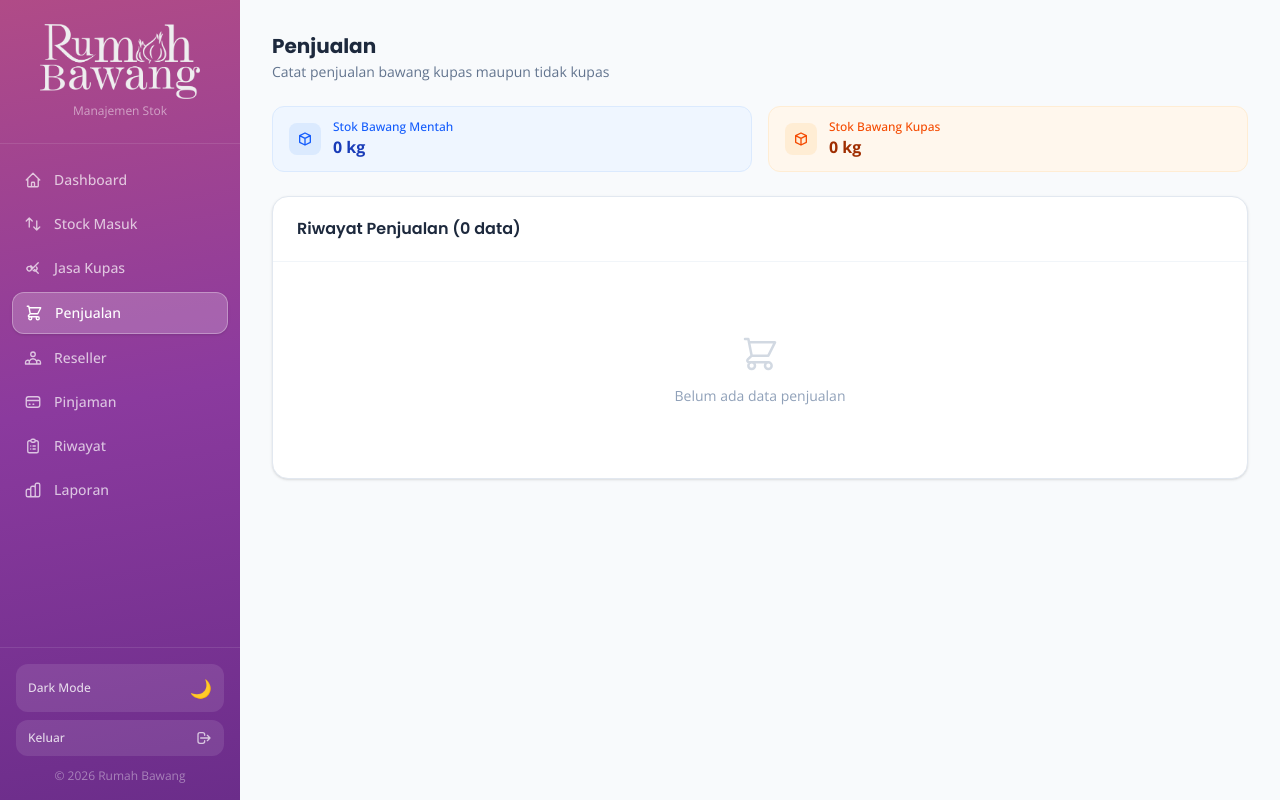
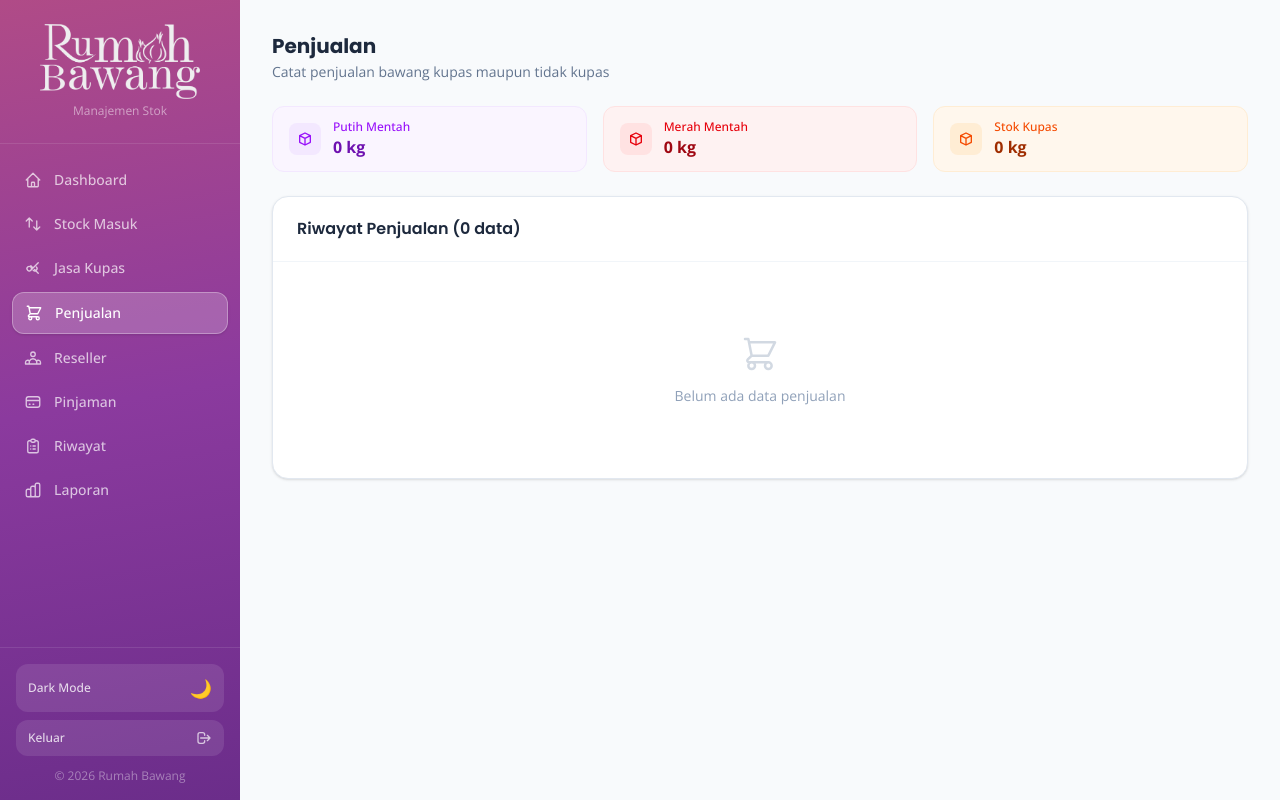
Before and after one commit to gilangventuro/posbawang, a Next.js app: page /penjualan in a window 1280 px wide. Built offline with nearby package versions, Linux system fonts and the light colour scheme.

Commit message:
update 9

```diff
--- a/app/penjualan/page.tsx
+++ b/app/penjualan/page.tsx
@@ -5,26 +5,29 @@ import PageHeader from '@/components/PageHeader'
 import FormCard from '@/components/FormCard'
 import { tambahPenjualan, getData, hapusPenjualan } from '@/lib/store'
 import { formatRupiah, formatTanggal, formatKg, getTodayISO } from '@/lib/utils'
-import { Penjualan, JenisBawang } from '@/lib/types'
+import { Penjualan, JenisBawang, JenisItem } from '@/lib/types'
 import { useRole } from '@/lib/auth'
 
 export default function PenjualanPage() {
   const [list, setList] = useState<Penjualan[]>([])
-  const [form, setForm] = useState({ tanggal: getTodayISO(), jenis: 'tidak_kupas' as JenisBawang, berat_kg: '', harga_jual_per_kg: '', catatan: '' })
+  const [form, setForm] = useState({ tanggal: getTodayISO(), jenis_item: 'bawang_putih' as JenisItem, jenis: 'tidak_kupas' as JenisBawang, berat_kg: '', harga_jual_per_kg: '', catatan: '' })
   const [success, setSuccess] = useState(false)
-  const [stok, setStok] = useState({ mentah: 0, kupas: 0 })
+  const [stok, setStok] = useState({ putihMentah: 0, merahMentah: 0, kupas: 0 })
 
   const { isAdmin } = useRole()
 
   const loadData = () => {
     const data = getData()
     setList([...data.penjualan].reverse())
-    const totalBeli = data.stockMasuk.reduce((s, i) => s + i.berat_kg, 0)
+    const totalBeliPutih = data.stockMasuk.filter(i => i.jenis_item === 'bawang_putih').reduce((s, i) => s + i.berat_kg, 0)
+    const totalBeliMerah = data.stockMasuk.filter(i => i.jenis_item === 'bawang_merah').reduce((s, i) => s + i.berat_kg, 0)
     const totalKupas = data.jasaKupas.reduce((s, i) => s + i.berat_kg, 0)
-    const totalJualMentah = data.penjualan.filter(i => i.jenis === 'tidak_kupas').reduce((s, i) => s + i.berat_kg, 0)
+    const totalJualPutihMentah = data.penjualan.filter(i => i.jenis_item === 'bawang_putih' && i.jenis === 'tidak_kupas').reduce((s, i) => s + i.berat_kg, 0)
+    const totalJualMerahMentah = data.penjualan.filter(i => i.jenis_item === 'bawang_merah' && i.jenis === 'tidak_kupas').reduce((s, i) => s + i.berat_kg, 0)
     const totalJualKupas = data.penjualan.filter(i => i.jenis === 'kupas').reduce((s, i) => s + i.berat_kg, 0)
     setStok({
-      mentah: Math.max(0, totalBeli - totalKupas - totalJualMentah),
+      putihMentah: Math.max(0, totalBeliPutih - totalKupas - totalJualPutihMentah),
+      merahMentah: Math.max(0, totalBeliMerah - totalJualMerahMentah),
       kupas: Math.max(0, totalKupas - totalJualKupas),
     })
   }
@@ -38,13 +41,14 @@ export default function PenjualanPage() {
     if (!form.berat_kg || !form.harga_jual_per_kg) return
     tambahPenjualan({
       tanggal: form.tanggal,
+      jenis_item: form.jenis_item,
       jenis: form.jenis,
       berat_kg: parseFloat(form.berat_kg),
       harga_jual_per_kg: parseFloat(form.harga_jual_per_kg),
       total_harga: totalHarga,
       catatan: form.catatan,
     })
-    setForm({ tanggal: getTodayISO(), jenis: 'tidak_kupas', berat_kg: '', harga_jual_per_kg: '', catatan: '' })
+    setForm({ tanggal: getTodayISO(), jenis_item: form.jenis_item, jenis: 'tidak_kupas', berat_kg: '', harga_jual_per_kg: '', catatan: '' })
     setSuccess(true)
     setTimeout(() => setSuccess(false), 3000)
     loadData()
@@ -57,23 +61,36 @@ export default function PenjualanPage() {
     }
   }
 
-  const stokTersedia = form.jenis === 'kupas' ? stok.kupas : stok.mentah
+  const stokTersedia = form.jenis === 'kupas'
+    ? stok.kupas
+    : form.jenis_item === 'bawang_putih' ? stok.putihMentah : stok.merahMentah
 
   return (
     <div>
       <PageHeader title="Penjualan" description="Catat penjualan bawang kupas maupun tidak kupas" />
 
       {/* Stok banner */}
-      <div className="grid grid-cols-2 gap-4 mb-6">
-        <div className="bg-blue-50 dark:bg-blue-900/30 border border-blue-100 dark:border-blue-800 rounded-xl px-4 py-3 flex items-center gap-3">
-          <div className="w-8 h-8 rounded-lg bg-blue-100 dark:bg-blue-800 flex items-center justify-center flex-shrink-0">
-            <svg className="w-4 h-4 text-blue-600 dark:text-blue-400" fill="none" viewBox="0 0 24 24" stroke="currentColor">
+      <div className="grid grid-cols-3 gap-4 mb-6">
+        <div className="bg-purple-50 dark:bg-purple-900/30 border border-purple-100 dark:border-purple-800 rounded-xl px-4 py-3 flex items-center gap-3">
+          <div className="w-8 h-8 rounded-lg bg-purple-100 dark:bg-purple-800 flex items-center justify-center flex-shrink-0">
+            <svg className="w-4 h-4 text-purple-600 dark:text-purple-400" fill="none" viewBox="0 0 24 24" stroke="currentColor">
               <path strokeLinecap="round" strokeLinejoin="round" strokeWidth={2} d="M20 7l-8-4-8 4m16 0l-8 4m8-4v10l-8 4m0-10L4 7m8 4v10M4 7v10l8 4" />
             </svg>
           </div>
           <div>
-            <p className="text-xs text-blue-600 dark:text-blue-400 font-medium">Stok Bawang Mentah</p>
-            <p className="text-base font-bold text-blue-800 dark:text-blue-200">{formatKg(stok.mentah)}</p>
+            <p className="text-xs text-purple-600 dark:text-purple-400 font-medium">Putih Mentah</p>
+            <p className="text-base font-bold text-purple-800 dark:text-purple-200">{formatKg(stok.putihMentah)}</p>
+          </div>
+        </div>
+        <div className="bg-red-50 dark:bg-red-900/30 border border-red-100 dark:border-red-800 rounded-xl px-4 py-3 flex items-center gap-3">
+          <div className="w-8 h-8 rounded-lg bg-red-100 dark:bg-red-800 flex items-center justify-center flex-shrink-0">
+            <svg className="w-4 h-4 text-red-600 dark:text-red-400" fill="none" viewBox="0 0 24 24" stroke="currentColor">
+              <path strokeLinecap="round" strokeLinejoin="round" strokeWidth={2} d="M20 7l-8-4-8 4m16 0l-8 4m8-4v10l-8 4m0-10L4 7m8 4v10M4 7v10l8 4" />
+            </svg>
+          </div>
+          <div>
+            <p className="text-xs text-red-600 dark:text-red-400 font-medium">Merah Mentah</p>
+            <p className="text-base font-bold text-red-800 dark:text-red-200">{formatKg(stok.merahMentah)}</p>
           </div>
         </div>
         <div className="bg-orange-50 dark:bg-orange-900/30 border border-orange-100 dark:border-orange-800 rounded-xl px-4 py-3 flex items-center gap-3">
@@ -83,7 +100,7 @@ export default function PenjualanPage() {
             </svg>
           </div>
           <div>
-            <p className="text-xs text-orange-600 dark:text-orange-400 font-medium">Stok Bawang Kupas</p>
+            <p className="text-xs text-orange-600 dark:text-orange-400 font-medium">Stok Kupas</p>
             <p className="text-base font-bold text-orange-800 dark:text-orange-200">{formatKg(stok.kupas)}</p>
           </div>
         </div>
@@ -107,13 +124,31 @@ export default function PenjualanPage() {
 
               <div>
                 <label className="block text-xs font-semibold text-slate-600 dark:text-white mb-1.5">Jenis Bawang</label>
+                <div className="grid grid-cols-2 gap-2 mb-2">
+                  {(['bawang_putih', 'bawang_merah'] as JenisItem[]).map(j => (
+                    <button
+                      key={j}
+                      type="button"
+                      onClick={() => setForm({ ...form, jenis_item: j })}
+                      className={`py-2 rounded-xl border text-sm font-semibold transition cursor-pointer ${
+                        form.jenis_item === j
+                          ? j === 'bawang_putih'
+                            ? 'bg-purple-600 border-purple-600 text-white'
+                            : 'bg-red-500 border-red-500 text-white'
+                          : 'bg-slate-50 border-slate-200 text-slate-600 hover:border-slate-300 dark:bg-slate-700 dark:border-slate-600 dark:text-slate-300'
+                      }`}
+                    >
+                      {j === 'bawang_putih' ? 'Bawang Putih' : 'Bawang Merah'}
+                    </button>
+                  ))}
+                </div>
                 <select
                   value={form.jenis}
                   onChange={e => setForm({ ...form, jenis: e.target.value as JenisBawang })}
                   className="w-full px-3 py-2.5 rounded-xl border border-slate-200 dark:border-slate-600 bg-slate-50 dark:bg-slate-700 text-sm text-slate-800 dark:text-white focus:border-emerald-500 focus:ring-2 focus:ring-emerald-100 transition cursor-pointer"
                 >
-                  <option value="tidak_kupas">Bawang Tidak Kupas</option>
-                  <option value="kupas">Bawang Kupas</option>
+                  <option value="tidak_kupas">Tidak Kupas</option>
+                  <option value="kupas">Kupas</option>
                 </select>
                 <p className="text-xs text-slate-400 dark:text-slate-300 mt-1">
                   Stok tersedia: <span className="font-semibold text-slate-600 dark:text-slate-200">{formatKg(stokTersedia)}</span>
@@ -139,7 +174,7 @@ export default function PenjualanPage() {
                 <input
                   type="number"
                   min="0"
-                  step="100"
+                  step="1"
                   placeholder="contoh: 20000"
                   value={form.harga_jual_per_kg}
                   onChange={e => setForm({ ...form, harga_jual_per_kg: e.target.value })}
@@ -210,6 +245,16 @@ export default function PenjualanPage() {
                       <tr key={item.id} className="hover:bg-slate-50 dark:hover:bg-slate-700/50 transition-colors">
                         <td className="py-3 pr-4 text-slate-700 dark:text-white">{formatTanggal(item.tanggal)}</td>
                         <td className="py-3 pr-4">
+                          <div className="flex flex-col gap-0.5">
+                            {item.jenis_item && (
+                              <span className={`inline-flex items-center px-2 py-0.5 rounded-full text-xs font-medium ${
+                                item.jenis_item === 'bawang_putih'
+                                  ? 'bg-purple-100 text-purple-700'
+                                  : 'bg-red-100 text-red-700'
+                              }`}>
+                                {item.jenis_item === 'bawang_putih' ? 'Putih' : 'Merah'}
+                              </span>
+                            )}
                             <span className={`inline-flex items-center px-2 py-0.5 rounded-full text-xs font-medium ${
                               item.jenis === 'kupas'
                                 ? 'bg-orange-100 text-orange-700'
@@ -217,6 +262,7 @@ export default function PenjualanPage() {
                             }`}>
                               {item.jenis === 'kupas' ? 'Kupas' : 'Tidak Kupas'}
                             </span>
+                          </div>
                         </td>
                         <td className="py-3 pr-4 text-right font-medium text-slate-800 dark:text-white">{formatKg(item.berat_kg)}</td>
                         <td className="py-3 pr-4 text-right text-slate-600 dark:text-slate-200">{formatRupiah(item.harga_jual_per_kg)}</td>
--- a/app/stock-masuk/page.tsx
+++ b/app/stock-masuk/page.tsx
@@ -127,7 +127,7 @@ export default function StockMasukPage() {
                 <input
                   type="number"
                   min="0"
-                  step="100"
+                  step="1"
                   placeholder="contoh: 15000"
                   value={form.harga_per_kg}
                   onChange={e => setForm({ ...form, harga_per_kg: e.target.value })}
--- a/lib/types.ts
+++ b/lib/types.ts
@@ -29,6 +29,7 @@ export interface JasaKupas {
 export interface Penjualan {
   id: string
   tanggal: string
+  jenis_item?: JenisItem
   jenis: JenisBawang
   berat_kg: number
   harga_jual_per_kg: number
```
Lines whose indentation alone changed are shown as unchanged.
